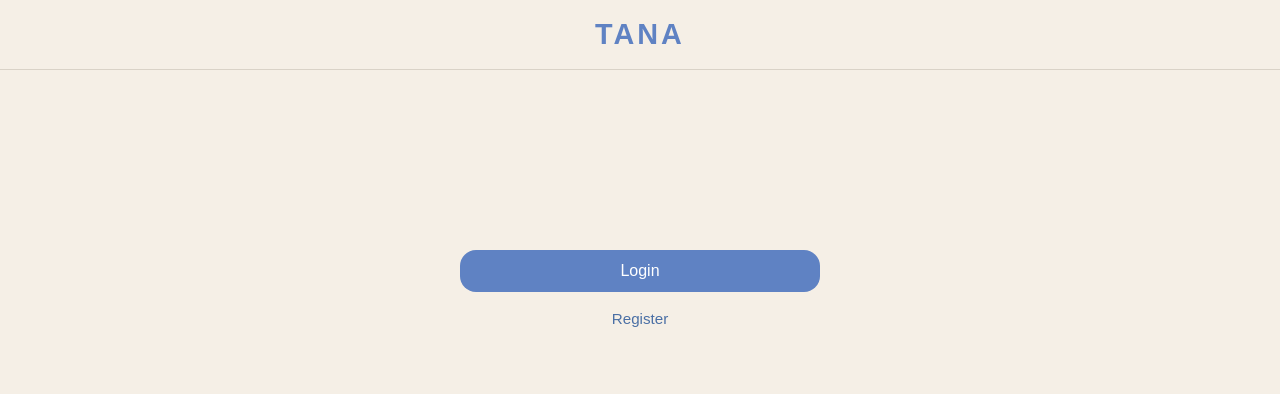
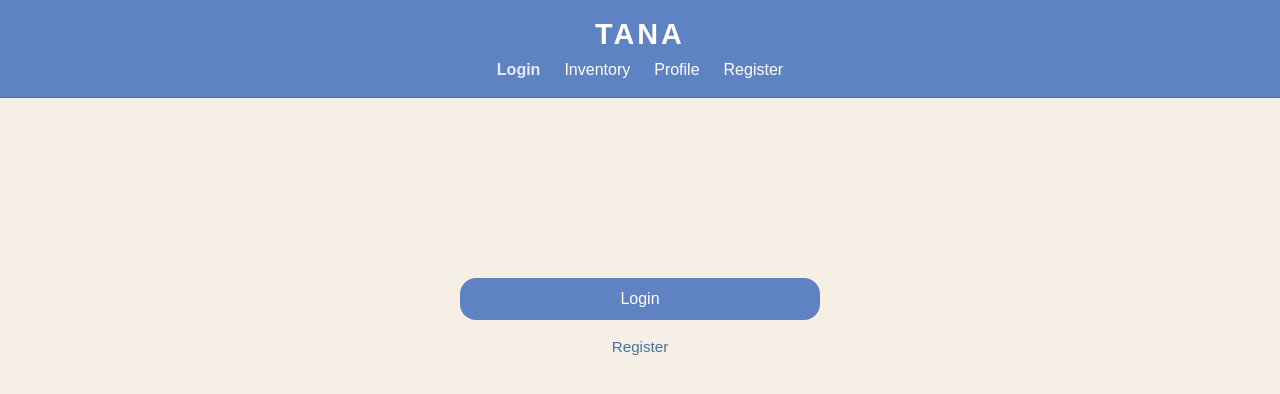
Before and after one commit to AmarisAA/TANA_frontend, a Vue app: page / in a window 1280 px wide. Shown: the top 394 px of the page. Built offline with nearby package versions, Linux system fonts and the light colour scheme; the HTML template or start-up script is replaced by a standard one.

Commit message:
Updates for simple navbar

```diff
--- a/src/App.vue
+++ b/src/App.vue
@@ -1,6 +1,6 @@
 <template>
-  <div>
-    <Navbar />
+  <div id="app">
+    <Navbar :isAuthenticated="authenticated" @logout="logout" />
     <router-view />
   </div>
 </template>
@@ -12,6 +12,33 @@ export default {
   name: 'App',
   components: {
     Navbar
+  },
+  data() {
+    return {
+      authenticated: false
+    }
+  },
+  mounted() {
+    this.authenticated = localStorage.getItem('isAuthenticated') === 'true'
+  },
+  methods: {
+    setAuthState(value) {
+      this.authenticated = value
+      localStorage.setItem('isAuthenticated', String(value))
+    },
+    logout() {
+      localStorage.removeItem('log_user')
+      localStorage.removeItem('access')
+      localStorage.removeItem('refresh')
+      localStorage.setItem('isAuthenticated', 'false')
+      this.authenticated = false
+      this.$router.push('/login')
+    }
+  },
+  watch: {
+    $route() {
+      this.authenticated = localStorage.getItem('isAuthenticated') === 'true'
+    }
   }
 }
 </script>
--- a/src/components/Navbar.vue
+++ b/src/components/Navbar.vue
@@ -2,33 +2,74 @@
   <nav class="navbar custom-navbar">
     <div class="navbar-content">
       <span class="navbar-brand">TANA</span>
+
+      <div class="nav-links">
+          <router-link to="/">Login</router-link>
+          <router-link to="/inventory">Inventory</router-link>
+          <router-link to="/profile">Profile</router-link>
+          <!-- <button class="logout-button" @click="logout">Logout</button> -->
+          <router-link to="/register">Register</router-link>
+      </div>
     </div>
   </nav>
 </template>
 
 <script>
 export default {
-  name: 'Navbar'
+  name: 'Navbar',
+  props: {
+    isAuthenticated: {
+      type: Boolean,
+      required: true
+    }
+  }
 }
 </script>
 
 <style scoped>
 .custom-navbar {
-  background-color: #f5efe6;
-  border-bottom: 1px solid #d9d2c7;
+  background-color: #5f82c3;
+  border-bottom: 1px solid #4a6aa8;
   padding: 18px 0;
 }
 
 .navbar-content {
+  width: 90%;
+  max-width: 1200px;
+  margin: 0 auto;
+
   display: flex;
-  justify-content: center;
+  flex-direction: column;
   align-items: center;
+  gap: 10px;
 }
 
 .navbar-brand {
-  color: #5f82c3;
+  color: #ffffff;
   font-size: 1.8rem;
   font-weight: 600;
   letter-spacing: 3px;
 }
+
+.nav-links {
+  display: flex;
+  justify-content: center;
+  gap: 24px;
+  flex-wrap: wrap;
+}
+
+.nav-links a {
+  text-decoration: none;
+  color: #ffffff;
+  font-weight: 500;
+}
+
+.nav-links a:hover {
+  text-decoration: underline;
+}
+
+.nav-links a.router-link-exact-active {
+  color:#e6ecff;
+  font-weight: 700;
+}
 </style>
```
